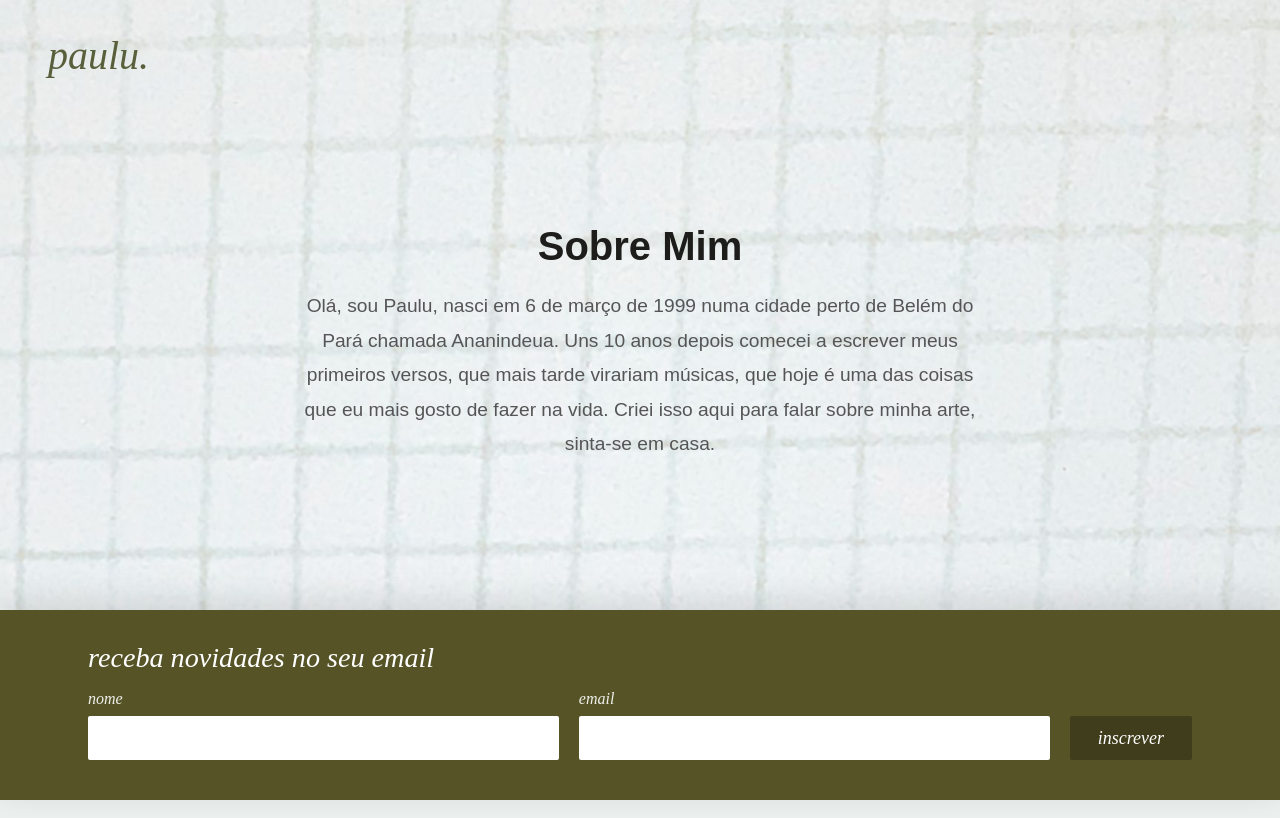
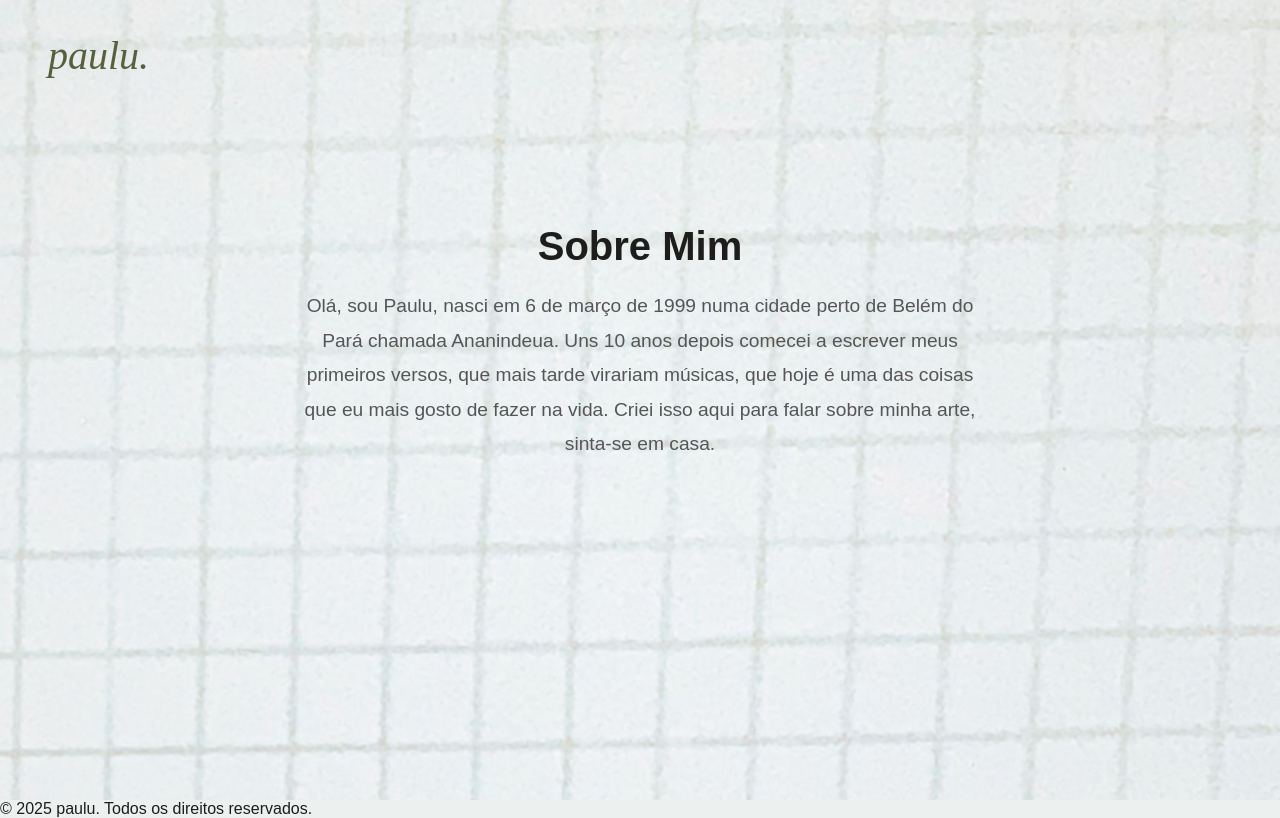
Before and after one commit to itspaulu/paulu, a plain HTML site: page sobre-mim.html in a window 1280 px wide. Drawn offline with Linux system fonts and the light colour scheme; a web font is replaced by a local one.

Commit message:
Update sobre-mim.html

```diff
--- a/sobre-mim.html
+++ b/sobre-mim.html
@@ -115,24 +115,9 @@
   </main>
 </div>
 
-<footer id="newsletter" class="newsletter">
-  <div class="newsletter-inner">
-    <div class="headline">receba novidades no seu email</div>
-    <form id="form-news">
-      <div class="field">
-        <label for="nome">nome</label>
-        <input id="nome" name="nome" type="text" />
-      </div>
-      <div class="field">
-        <label for="email">email</label>
-        <input id="email" name="email" type="email" required />
-      </div>
-      <button type="submit">inscrever</button>
-    </form>
-  </div>
-</footer>
-
-<div id="toast" class="toast">Inscrição enviada! (demonstração)</div>
+  <footer>
+    &copy; 2025 paulu. Todos os direitos reservados.
+  </footer>
 
 <script>
   const form = document.getElementById('form-news');
```
